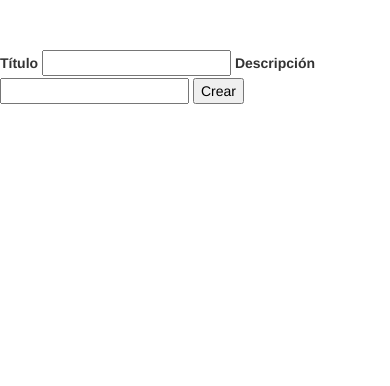
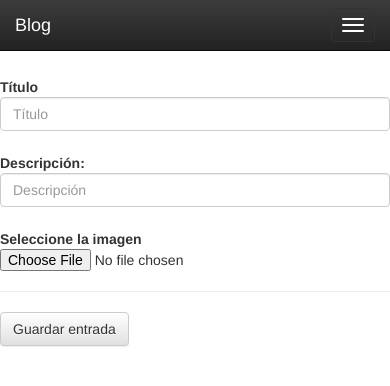
Before and after one commit to crrojas/flask_blog, a Flask app: page /form in a window 390 px wide; the page is wider, and only the part inside the window is pictured. Shown: the top 386 px of that part. Run offline with Flask 2, Linux system fonts and the light colour scheme; some libraries are stand-ins or nearby versions.

Commit message:
Nuevo estilo en formulario

```diff
--- a/app.py
+++ b/app.py
@@ -3,7 +3,10 @@ from sqlite3 import dbapi2 as sqlite3
 from flask import (
     Flask,
     render_template,
-    request)
+    url_for,
+    request,
+    flash,
+    redirect)
 
 app = Flask(__name__)
 
--- a/templates/base.html
+++ b/templates/base.html
@@ -25,6 +25,32 @@
 {% endblock head %}
 </head>
 <body>
+{% block menu %}
+<div class="navbar navbar-inverse navbar-fixed-top" role="navigation">
+  <div class="container">
+    <div class="navbar-header">
+      <button type="button" class="navbar-toggle" data-toggle="collapse" data-target=".navbar-collapse">
+        <span class="sr-only">Toggle navigation</span>
+        <span class="icon-bar"></span>
+        <span class="icon-bar"></span>
+        <span class="icon-bar"></span>
+      </button>
+      <a class="navbar-brand" href="{{url_for('show_entries')}}">Blog</a>
+    </div>
+    <div class="collapse navbar-collapse">
+      <ul class="nav navbar-nav">
+        <li><a href="{{url_for('show_entries')}}">Noticias</a></li>
+        <li><a href="{{url_for('new_post')}}">Nueva entrada</a></li>
+        <li><a href="#categories">Categorías</a></li>
+      </ul>
+    </div><!--/.nav-collapse -->
+  </div>
+</div>
+<br>
+{% endblock menu %}
+
+
+
 {% block content %}
 
 {% endblock content %}
--- a/templates/form.html
+++ b/templates/form.html
@@ -4,11 +4,30 @@
 {% block title %}Formulario de creación{% endblock title %}
 
 {% block content %}
-<form action="" method="POST">
-    <label for="title"> Título </label>
-    <input type="text" name="title">
-    <label for="description">Descripción</label>
-    <input type="text" name="description">
-    <input type="submit" value="Crear">
-</form>
+    <form class="form-horizontal" role="form" name="input" action="{{ url_for('new_post') }}" method="post" enctype="multipart/form-data">
+        <div class="form-group">
+            <label for="title" class="col-sm-2 control-label">Título</label>
+            <div class="col-sm-10">
+                <input class="form-control" type="text" name="title" placeholder="Título">
+            </div>
+        </div>
+        <div class="form-group">
+            <label for="description" class="col-sm-2 control-label">Descripción:</label>
+            <div class="col-sm-10">
+                <input class="form-control" type="text" name="description" placeholder="Descripción">
+            </div>
+        </div>
+        <div class="form-group">
+            <label for="file_img" class="col-sm-2 control-label">Seleccione la imagen</label>
+            <div class="col-sm-10">
+                <input type="file" id="file_img" name="file_img">
+            <div>
+        </div>
+        <hr>
+        <div class="form-group">
+            <div class="col-sm-offset-2 col-sm-10">
+            <input type="submit" value="Guardar entrada" class="btn btn-default">
+            </div>
+        </div>
+    </form>
 {% endblock content %}
```
